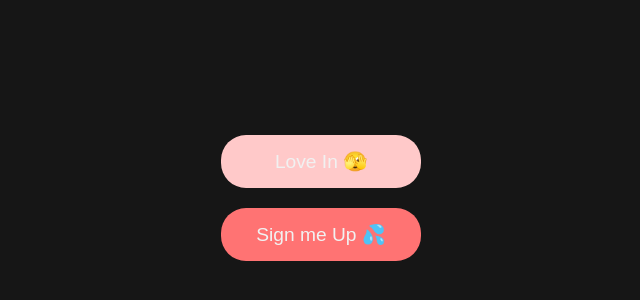
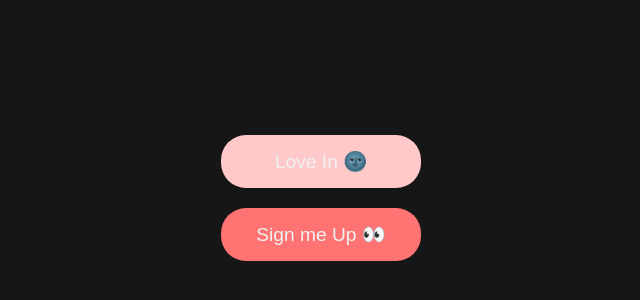
Before and after one commit to cokerthehacker/hussein, a plain HTML site: page index.html in a window 1280 px wide. Shown: the part 202-502 px from the top of the page, 319-959 px from the left. Drawn offline with Linux system fonts and the light colour scheme.

Commit message:
Add files via upload

```diff
--- a/index.html
+++ b/index.html
@@ -3,7 +3,8 @@
 <head>
     <meta charset="UTF-8">
     <meta name="viewport" content="width=device-width, initial-scale=1.0">
-    <title>Birthday Design</title>
+    <title>Birthday Queen👑</title>
+    <link rel="icon" href="images/webicon.ico" type="image/x-icon">
     <link href="https://fonts.googleapis.com/css2?family=Poppins:wght@400&family=Homemade+Apple&display=swap" rel="stylesheet">
     <link rel="stylesheet" href="https://cdnjs.cloudflare.com/ajax/libs/font-awesome/6.0.0-beta3/css/all.min.css" integrity="sha384-k6RqeWeci5ZR/Lv4MR0sA0FfDOM1d6BO6m1YUSbQJhU4Z9D5Ap5Qx0VvB0jVbYg" crossorigin="anonymous">
     <style>
@@ -195,8 +196,8 @@
 
     <!-- Screen 2: Love In / Sign Up -->
     <div class="screen screen-2">
-        <button onclick="nextScreen(3)" class="button">Love In 🫣</button>
-        <button onclick="nextScreen(3)" class="button secondary">Sign me Up 💦</button>
+        <button onclick="nextScreen(3)" class="button">Love In  🌚</button>
+        <button onclick="nextScreen(3)" class="button secondary">Sign me Up 👀</button>
     </div>
 
     <!-- Screen 3: Password Message -->
@@ -206,10 +207,10 @@
 
     <!-- Screen 4: Images and Footer -->
     <div class="screen screen-4">
-        <div class="image-frame" style="background-image: url(images/1.jpg);">
+        <div class="image-frame" style="background-image: url(images/2.jpg);">
             <div class="stroke-frame">Text 1</div>
         </div>
-        <div class="image-frame" style="background-image: url(images/2.jpg);">
+        <div class="image-frame" style="background-image: url(images/1.jpg);">
             <div class="stroke-frame">Text 2</div>
         </div>
         <div class="image-frame" style="background-image: url(images/3.jpg);">
```
Also changed, not shown: images/webicon.ico (added).
